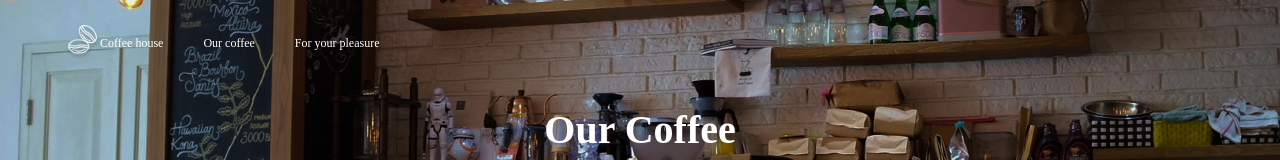
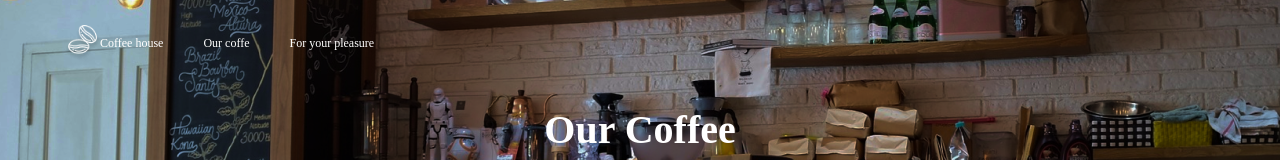
Before and after one commit to alitolibov/React-homework-1, a React (Create React App) app: page / in a window 1280 px wide. Shown: the top 160 px of the page. Built offline with nearby package versions, Linux system fonts and the light colour scheme.

Commit message:
Update App.jsx

```diff
--- a/src/App.jsx
+++ b/src/App.jsx
@@ -17,7 +17,7 @@ function App() {
             <div className="beans bg-contain w-[35px] h-[35px]"></div>
             <p className="font-['Merienda'] text-[#fff] text-[12px]">Coffee house</p>
         </div>
-        <p className="font-['Merienda'] text-[#fff] cursor-pointer text-[12px]">Our coffee</p>
+        <p className="font-['Merienda'] text-[#fff] cursor-pointer text-[12px]">Our coffe</p>
         <p className="font-['Merienda'] text-[#fff] cursor-pointer text-[12px]">For your pleasure</p>
     </div>
     <p
```
